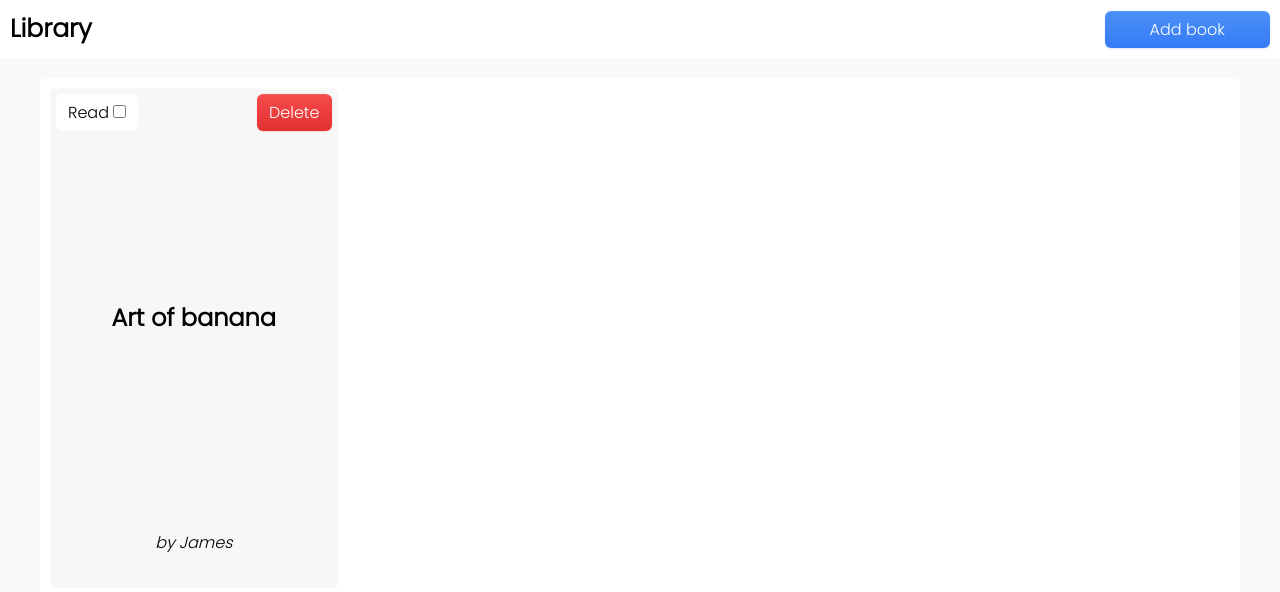
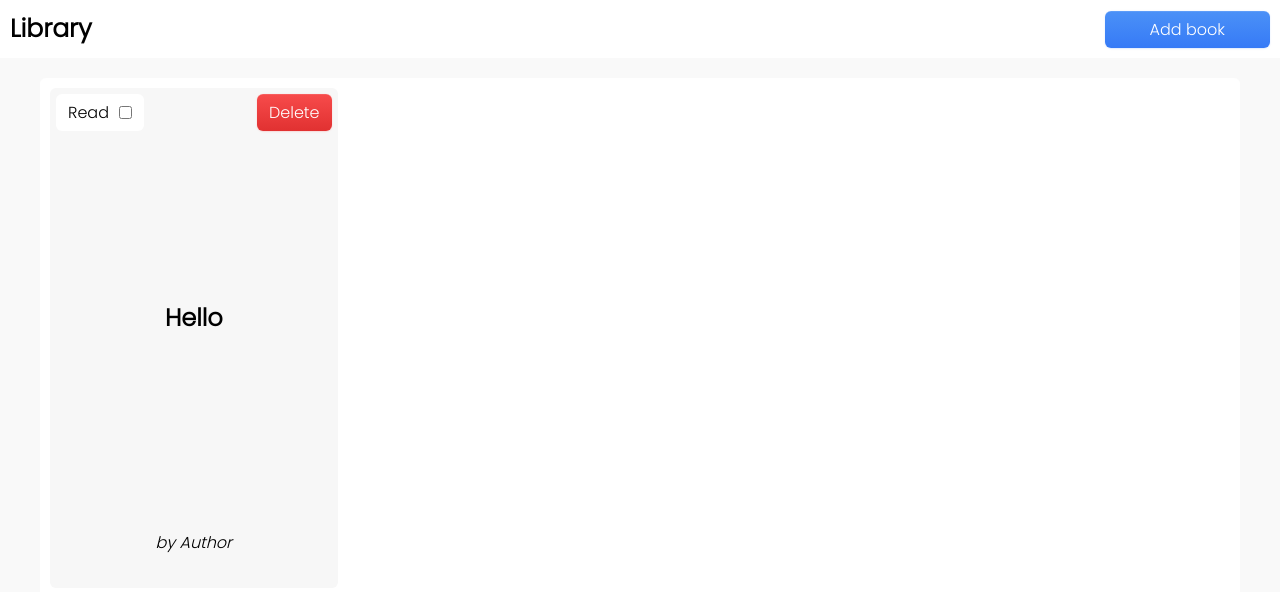
Before and after one commit to kamaladdi34/library, a plain HTML site: page index.html in a window 1280 px wide. Drawn offline with Linux system fonts and the light colour scheme.

Commit message:
Create functionality to create  books an display them

```diff
--- a/index.html
+++ b/index.html
@@ -17,17 +17,6 @@
     </header>
     <main>
       <section class="books-container">
-        <div class="book">
-            <div class="book-info">
-                <div class="read-toggle">
-                    <label for="read-checkbox">Read</label>
-                <input type="checkbox" id="read-checkbox">
-                </div>
-                <button class="delete-book-btn">Delete</button>
-            </div>
-            <h1 class="book-title"> Art of banana</h2>
-            <cite class="book-author">by James</cite>
-        </div>
       </section>
     </main>
   </body>
--- a/script.js
+++ b/script.js
@@ -0,0 +1,50 @@
+const addBookButton = document.querySelector('.add-book-btn');
+const booksContainer = document.querySelector('.books-container');
+
+addBookButton.addEventListener('click',(e)=>{
+    console.log(e);
+})
+const books = [];
+function Book(name,author,isRead,index,DOMnode){
+    this.name = name;
+    this.author = author;
+    this.isRead = isRead;
+    this.index = index;
+    this.DOMnode = DOMnode;
+}
+function addBookToLibrary(name,author,isRead) {
+    books.push(new Book(name,author,isRead,books.length,createBookNode(name,author,books.length)))
+}
+function createBookNode(name,author,index){
+    const bookInfo = document.createElement('div');
+    bookInfo.classList.add('book-info');
+    const readToggle = document.createElement('div');
+    readToggle.classList.add('read-toggle');
+    const checkBoxLabel = document.createElement('label');
+    checkBoxLabel.htmlFor = 'read-checkbox' + index;
+    checkBoxLabel.textContent = 'Read';
+    const checkBox = document.createElement('input');
+    checkBox.type = 'checkbox';
+    checkBox.id = 'read-checkbox' + index;
+    readToggle.appendChild(checkBoxLabel);
+    readToggle.appendChild(checkBox);
+    bookInfo.appendChild(readToggle);
+    const deleteButton = document.createElement('button');
+    deleteButton.classList.add('delete-book-btn');
+    deleteButton.textContent = 'Delete';
+    bookInfo.appendChild(deleteButton);
+    const book = document.createElement('div');
+    book.classList.add('book');
+    const bookTitle = document.createElement('h1');
+    bookTitle.textContent = name;
+    bookTitle.classList = 'book-title';
+    const bookAuthor = document.createElement('cite');
+    bookAuthor.textContent = `by ${author}`;
+    bookAuthor.classList.add('book-author');
+    book.appendChild(bookInfo);
+    book.appendChild(bookTitle);
+    book.appendChild(bookAuthor);
+    booksContainer.appendChild(book);
+    return book;
+}
+addBookToLibrary('Hello','Author',false)
--- a/style.css
+++ b/style.css
@@ -79,4 +79,6 @@ nav{
     padding: 6px 12px;
     border-radius: 6px;
     background-color: white;
+    display: flex;
+    gap: 10px;
 }
```
